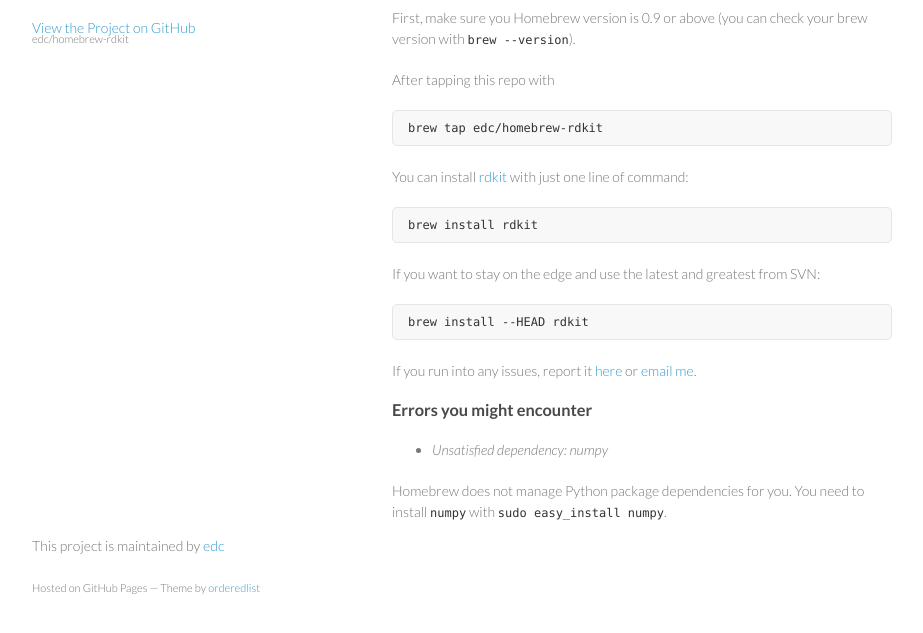
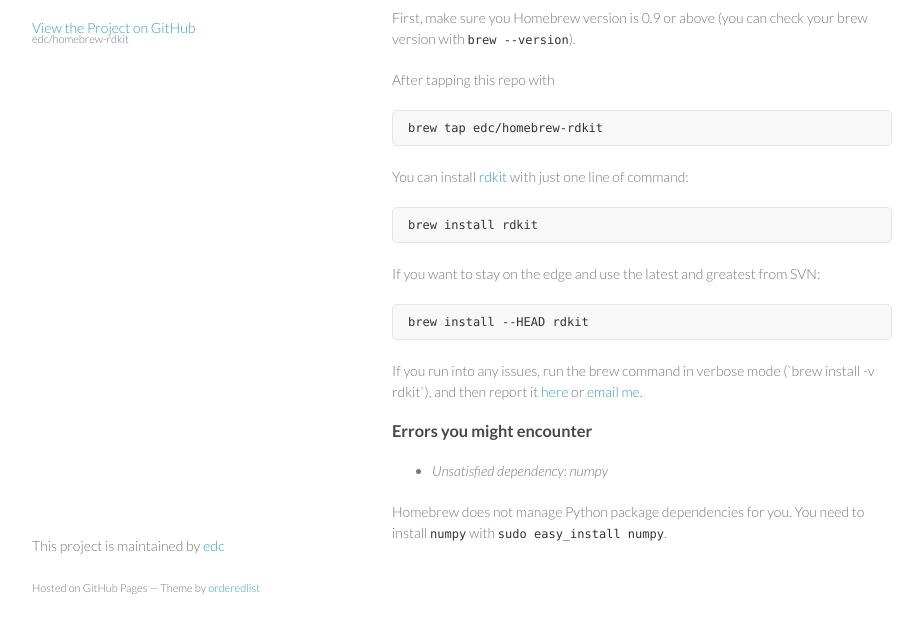
Before and after one commit to rdkit/homebrew-rdkit, a plain HTML site: page index.html in a window 1280 px wide. Shown: the part 133-766 px from the top of the page, without its empty margins (178-1101 px from the left). Drawn offline with Linux system fonts and the light colour scheme.

Commit message:
Update index.html

```diff
--- a/index.html
+++ b/index.html
@@ -39,7 +39,7 @@
 <pre><code>brew install --HEAD rdkit
 </code></pre>
 
-<p>If you run into any issues, report it <a href="https://github.com/edc/homebrew-rdkit/issues/new">here</a> or <a href="mailto:cao.yiqun@gmail.com">email me</a>.</p>
+<p>If you run into any issues, run the brew command in verbose mode (`brew install -v rdkit`), and then report it <a href="https://github.com/edc/homebrew-rdkit/issues/new">here</a> or <a href="mailto:cao.yiqun@gmail.com">email me</a>.</p>
 
 <h3>Errors you might encounter</h3>
 
```
